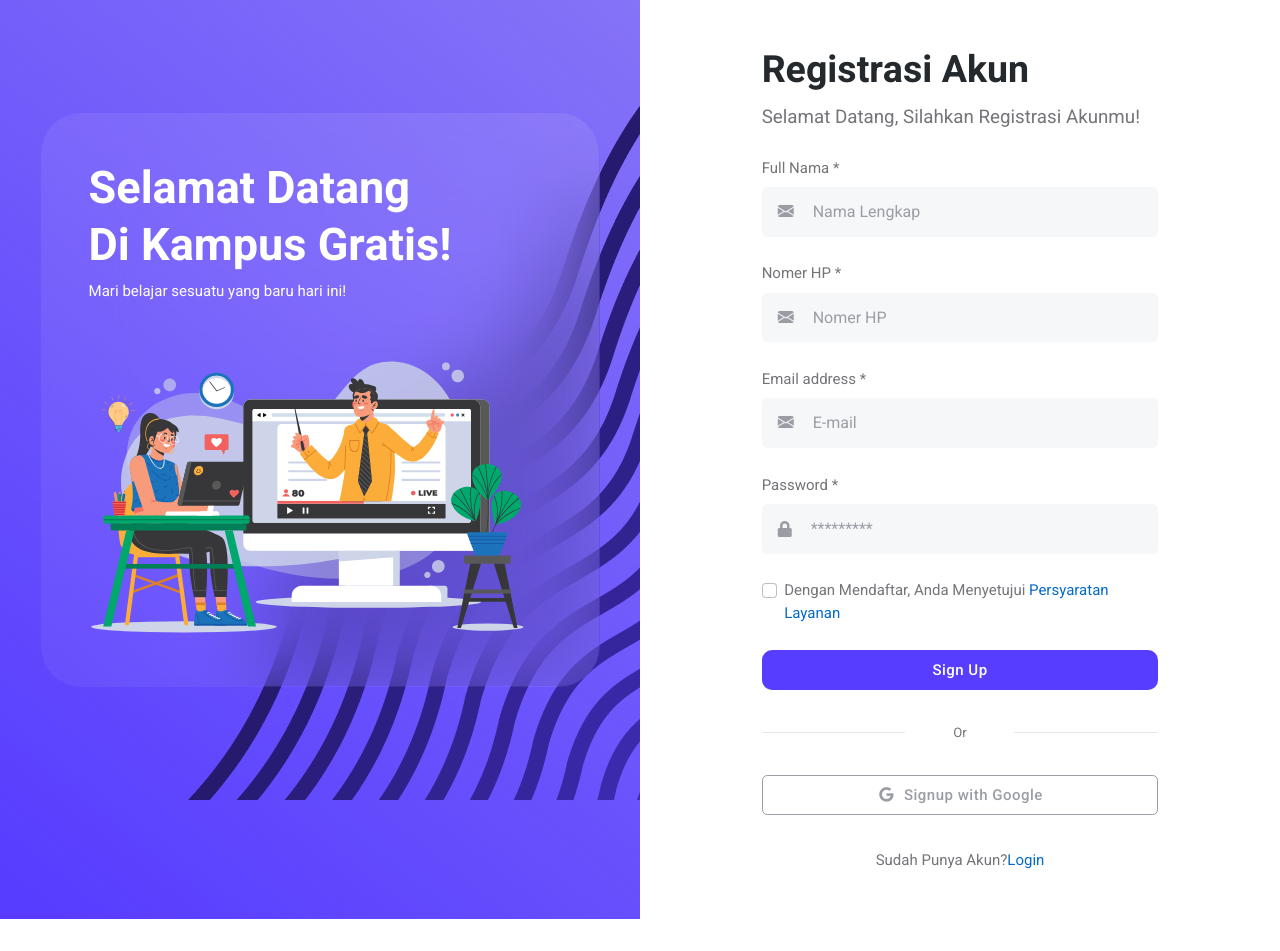
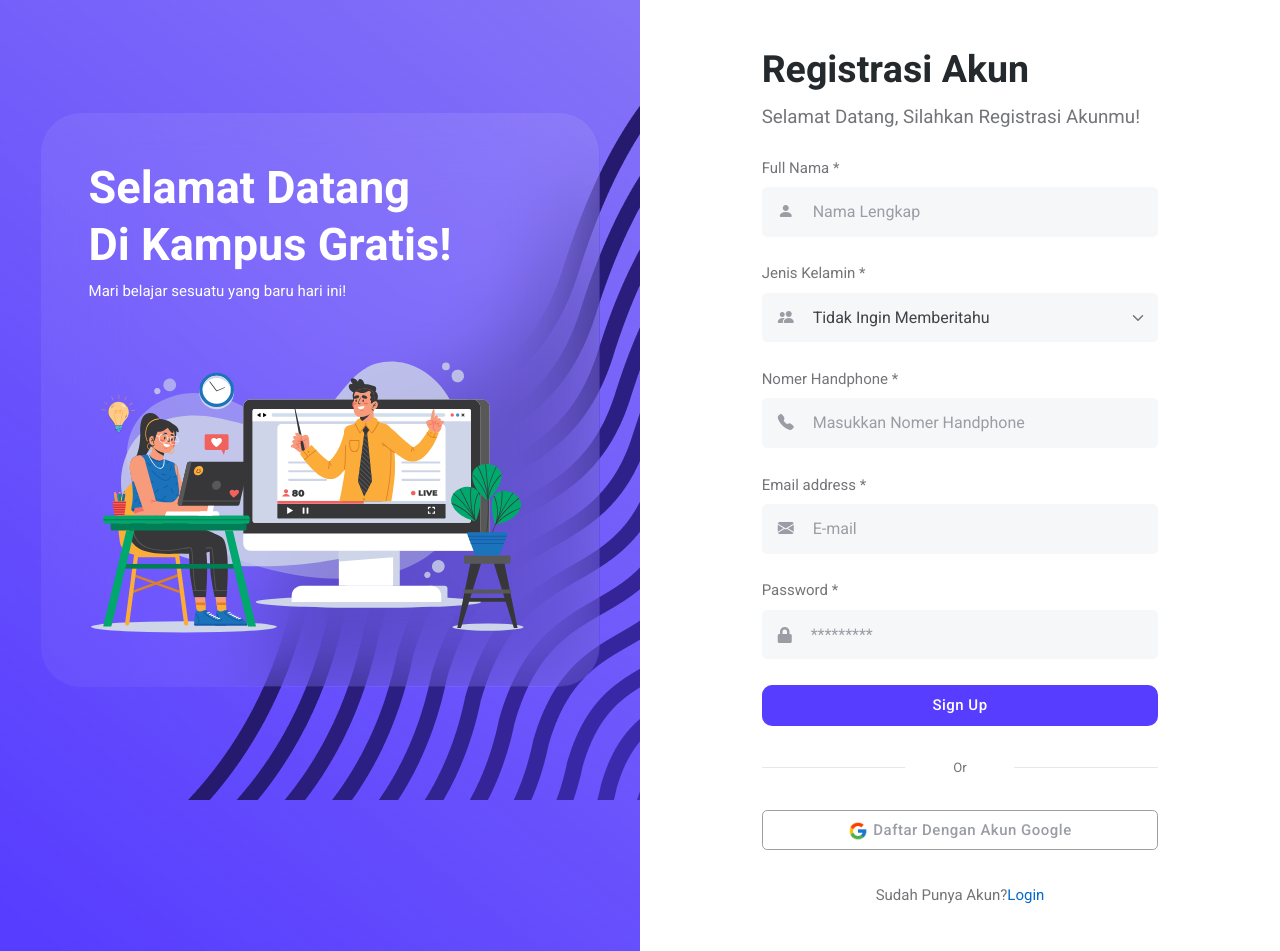
Before and after one commit to nadheva/frontend-kampusgratis, a React (Create React App) app: page /registration in a window 1280 px wide. Shown: the top 951 px of the page. Before the commit the page ends 919 px from the top, so only its background shows below. Built offline with nearby package versions, Linux system fonts and the light colour scheme.

Commit message:
regist integration

```diff
--- a/src/assets/user/css-custom/style.css
+++ b/src/assets/user/css-custom/style.css
@@ -218,3 +218,9 @@ header .nav-link:hover {
   left: 200px;
   top: 88px;
 }
+
+.googleicon {
+  width: 20px;
+  height: 20px;
+  margin-right: 5px;
+}
--- a/src/component/auth/AddUser.jsx
+++ /dev/null
@@ -1,75 +0,0 @@
-import React, { useEffect, useState } from "react";
-import { useDispatch, useSelector } from "react-redux";
-
-import { addUser } from "../../redux/actions/AuthAction";
-
-function AddUser() {
-  const [email, setEmail] = useState("");
-  const [password, setPassword] = useState("");
-  const [fullName, setFullname] = useState("");
-  const [phone, setPhone] = useState("");
-  const [gender, setGender] = useState("");
-
-  const { addUserResult } = useSelector((state) => state.AuthReducer);
-  const dispatch = useDispatch();
-
-  const handleSubmit = (event) => {
-    event.preventDefault();
-    // add kontak
-    dispatch(
-      addUser({
-        email: email,
-        password: password,
-        fullName: fullName,
-        phone: phone,
-        gender: gender,
-      })
-    );
-  };
-
-  return (
-    <div>
-      <h4>Add Kontak </h4>
-      <form onSubmit={(event) => handleSubmit(event)}>
-        <input
-          type="text"
-          name="email"
-          placeholder="email ..."
-          value={email}
-          onChange={(event) => setEmail(event.target.value)}
-        />
-        <input
-          type="text"
-          name="password"
-          placeholder="pass ..."
-          value={password}
-          onChange={(event) => setPassword(event.target.value)}
-        />
-        <input
-          type="text"
-          name="fullName"
-          placeholder="Nama..."
-          value={fullName}
-          onChange={(event) => setFullname(event.target.value)}
-        />
-        <input
-          type="text"
-          name="phone"
-          placeholder="phone ..."
-          value={phone}
-          onChange={(event) => setPhone(event.target.value)}
-        />
-        <input
-          type="text"
-          name="gender"
-          placeholder="gender ..."
-          value={gender}
-          onChange={(event) => setGender(event.target.value)}
-        />
-        <button type="submit">Submit</button>
-      </form>
-    </div>
-  );
-}
-
-export default AddUser;
--- a/src/component/auth/FormRegist.jsx
+++ b/src/component/auth/FormRegist.jsx
@@ -1,7 +1,33 @@
-import React from "react";
+import React, { useEffect, useState } from "react";
 import { Link } from "react-router-dom";
+import { useDispatch, useSelector } from "react-redux";
+
+import { addUser } from "../../redux/actions/AuthAction";
 
 const FormRegist = () => {
+  const [email, setEmail] = useState("");
+  const [password, setPassword] = useState("");
+  const [fullName, setFullName] = useState("");
+  const [phone, setPhone] = useState("");
+  const [gender, setGender] = useState("");
+
+  const { addUserResult } = useSelector((state) => state.AuthReducer);
+  const dispatch = useDispatch();
+
+  const handleSubmit = (event) => {
+    event.preventDefault();
+    // add kontak
+    dispatch(
+      addUser({
+        email: email,
+        password: password,
+        fullName: fullName,
+        phone: phone,
+        gender: gender,
+      })
+    );
+  };
+
   return (
     <div className="col-12 col-lg-6 m-auto bg-white">
       <div className="row my-5">
@@ -11,36 +37,65 @@ const FormRegist = () => {
             Selamat Datang, Silahkan Registrasi Akunmu!
           </p>
 
-          <form>
+          <form onSubmit={(event) => handleSubmit(event)}>
             <div className="mb-4">
               <label htmlFor="exampleInputEmail1" className="form-label">
                 Full Nama *
               </label>
               <div className="input-group input-group-lg">
                 <span className="input-group-text bg-light rounded-start border-0 text-secondary px-3">
-                  <i className="bi bi-envelope-fill"></i>
+                  <i className="bi bi-person-fill"></i>
                 </span>
                 <input
                   type="text"
                   className="form-control border-0 bg-light rounded-end ps-1"
                   placeholder="Nama Lengkap"
-                  id="full_name"
+                  id="fullName"
+                  name=""
+                  value={fullName}
+                  onChange={(event) => setFullName(event.target.value)}
                 />
               </div>
             </div>
             <div className="mb-4">
               <label htmlFor="exampleInputEmail1" className="form-label">
-                Nomer HP *
+                Jenis Kelamin *
               </label>
               <div className="input-group input-group-lg">
                 <span className="input-group-text bg-light rounded-start border-0 text-secondary px-3">
-                  <i className="bi bi-envelope-fill"></i>
+                  <i className="bi bi-people-fill"></i>
+                </span>
+                <select
+                  className="form-select border-0 bg-light rounded-end ps-1"
+                  aria-label="Default select example"
+                  onChange={(event) => {
+                    const selectedGender = event.target.value;
+                    setGender(selectedGender);
+                  }}
+                >
+                  <option value="0">Tidak Ingin Memberitahu</option>
+                  <option value="1">Laki - Laki</option>
+                  <option value="2">Perempuan</option>
+                  <option value="9">Lainnya</option>
+                </select>
+              </div>
+            </div>
+            <div className="mb-4">
+              <label htmlFor="exampleInputEmail1" className="form-label">
+                Nomer Handphone *
+              </label>
+              <div className="input-group input-group-lg">
+                <span className="input-group-text bg-light rounded-start border-0 text-secondary px-3">
+                  <i className="bi bi-telephone-fill"></i>
                 </span>
                 <input
                   type="text"
                   className="form-control border-0 bg-light rounded-end ps-1"
-                  placeholder="Nomer HP"
-                  id="hp"
+                  placeholder="Masukkan Nomer Handphone"
+                  id="phone"
+                  name="phone"
+                  value={phone}
+                  onChange={(event) => setPhone(event.target.value)}
                 />
               </div>
             </div>
@@ -57,6 +112,9 @@ const FormRegist = () => {
                   className="form-control border-0 bg-light rounded-end ps-1"
                   placeholder="E-mail"
                   id="email"
+                  name="email"
+                  value={email}
+                  onChange={(event) => setEmail(event.target.value)}
                 />
               </div>
             </div>
@@ -73,44 +131,15 @@ const FormRegist = () => {
                   className="form-control border-0 bg-light rounded-end ps-1"
                   placeholder="*********"
                   id="password"
+                  name="password"
+                  value={password}
+                  onChange={(event) => setPassword(event.target.value)}
                 />
-              </div>
-            </div>
-            {/* <div className="mb-4">
-              <label htmlFor="inputPassword6" className="form-label">
-                Confirm Password *
-              </label>
-              <div className="input-group input-group-lg">
-                <span className="input-group-text bg-light rounded-start border-0 text-secondary px-3">
-                  <i className="fas fa-lock"></i>
-                </span>
-                <input
-                  type="password"
-                  className="form-control border-0 bg-light rounded-end ps-1"
-                  placeholder="*********"
-                  id="inputPassword6"
-                />
-              </div>
-            </div> */}
-            <div className="mb-4">
-              <div className="form-check">
-                <input
-                  type="checkbox"
-                  className="form-check-input"
-                  id="checkbox-1"
-                />
-                <label className="form-check-label" htmlFor="checkbox-1">
-                  Dengan Mendaftar, Anda Menyetujui
-                  <a href=" "> Persyaratan Layanan</a>
-                </label>
               </div>
             </div>
             <div className="align-items-center mt-0">
               <div className="d-grid">
-                <button
-                  className="btn btn-kg mb-0 text-white"
-                  type="button"
-                >
+                <button className="btn btn-kg mb-0 text-white" type="submit">
                   Sign Up
                 </button>
               </div>
@@ -126,7 +155,12 @@ const FormRegist = () => {
             </div>
             <div className="col-xxl-12 d-grid">
               <a href=" " className="btn btn-outline-secondary mb-2 mb-xxl-0">
-                <i className="fab fa-fw fa-google me-2"></i>Signup with Google
+                <img
+                  src="assets/images/googleicon.png"
+                  alt=""
+                  className="googleicon"
+                />
+                Daftar Dengan Akun Google
               </a>
             </div>
           </div>
--- a/src/config/Routed.jsx
+++ b/src/config/Routed.jsx
@@ -16,9 +16,6 @@ import LandingPage2 from "../pages/LandingPage2";
 import ForgotPassword from "../pages/ForgotPassword";
 import EditProfile from "../pages/EditProfile";
 
-// test
-import ListKontak from "../component/kontak/ListKontak";
-import AddUser from "../component/auth/AddUser";
 
 
 const Routed = () => {
@@ -30,8 +27,6 @@ const Routed = () => {
       <Route path="/registration" component={Regist} />
       <Route path="/forgot-password" component={ForgotPassword} />
       <Route path="/edit-profile" component={EditProfile} />
-      <Route path="/test" component={ListKontak} />
-      <Route path="/test2" component={AddUser} />
     </Switch>
   );
 };
--- a/src/redux/actions/AuthAction.js
+++ b/src/redux/actions/AuthAction.js
@@ -18,7 +18,7 @@ export const addUser = (data) => {
     // get API
     axios({
       method: "POST",
-      url: "http://2c1e-182-253-248-23.ngrok.io/api/v1/auth/register",
+      url: "https://62b2d81c4f851f87f44e0d48.mockapi.io/user",
       timeout: 120000,
       data: data,
     })
```
Also changed, not shown: public/assets/images/googleicon.png (added), src/assets/user/images/googleicon.png (added).
